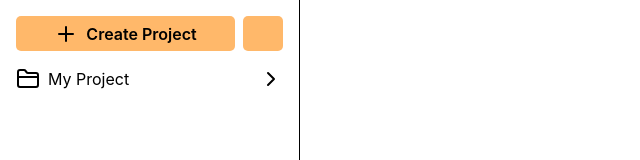
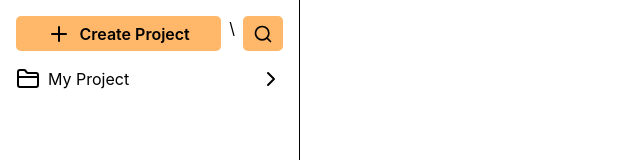
Before and after one commit to Zer0-Gravity/mini-react-project, a React (Vite) app in the folder kanban-app/: page / in a window 1280 px wide. Shown: the top 160 px of the page, without its empty margins (0-640 px from the left). Built offline with nearby package versions, Linux system fonts and the light colour scheme.

Commit message:
feat: add small logic for expanded search bar
- Expand search bar when focus and shrink button add

```diff
--- a/kanban-app/src/components/sidebar/Sidebar.tsx
+++ b/kanban-app/src/components/sidebar/Sidebar.tsx
@@ -3,23 +3,50 @@ import {
     FolderClosed,
     LogOut,
     Plus,
+    Search,
     Sun,
     User,
 } from "lucide-react";
+import { useState } from "react";
 
 function Sidebar() {
+    const [searchValue, setSearchValue] = useState<string>("");
+    const [isFocused, setIsFocused] = useState<boolean>(false);
+
+    const isExpanded = isFocused || searchValue.length > 0;
+
     return (
         <main className="w-75 border-r h-screen p-4 flex flex-col gap-4">
-            {/* Button Section */}
+            {/* Search and Create Section */}
             <section className="flex gap-2">
-                <button className="flex-1 flex items-center justify-center gap-2 bg-orange-300 rounded-[5px]">
-                    <Plus />
-                    <p className="font-semibold">Create Project</p>
+                {/* Create new project */}
+                <button
+                    className={`${isExpanded ? "w-10 h-8.75" : "flex-1"} flex items-center justify-center gap-2 bg-orange-300 rounded-[5px]`}
+                >
+                    <Plus className="shrink-0" />
+                    <p
+                        className={`${isExpanded ? "hidden" : "block"} font-semibold`}
+                    >
+                        Create Project
+                    </p>
                 </button>
-                <input
-                    type="text"
-                    className="w-10 h-8.75 bg-orange-300 rounded-[5px]"
-                />
+                {/* Search Project */}\
+                <div
+                    className={`${isExpanded ? "flex-1" : "w-10 h-8.75"} bg-orange-300 rounded-[5px] relative`}
+                >
+                    <input
+                        type="text"
+                        className="w-full h-full outline-none p-2"
+                        value={searchValue}
+                        onFocus={() => setIsFocused(true)}
+                        onBlur={() => setIsFocused(false)}
+                        onChange={(e) => setSearchValue(e.target.value)}
+                    />
+                    <Search
+                        className="absolute right-2.5 top-1/2 -translate-y-1/2 pointer-events-none"
+                        size={20}
+                    />
+                </div>
             </section>
 
             {/* Project section */}
```
